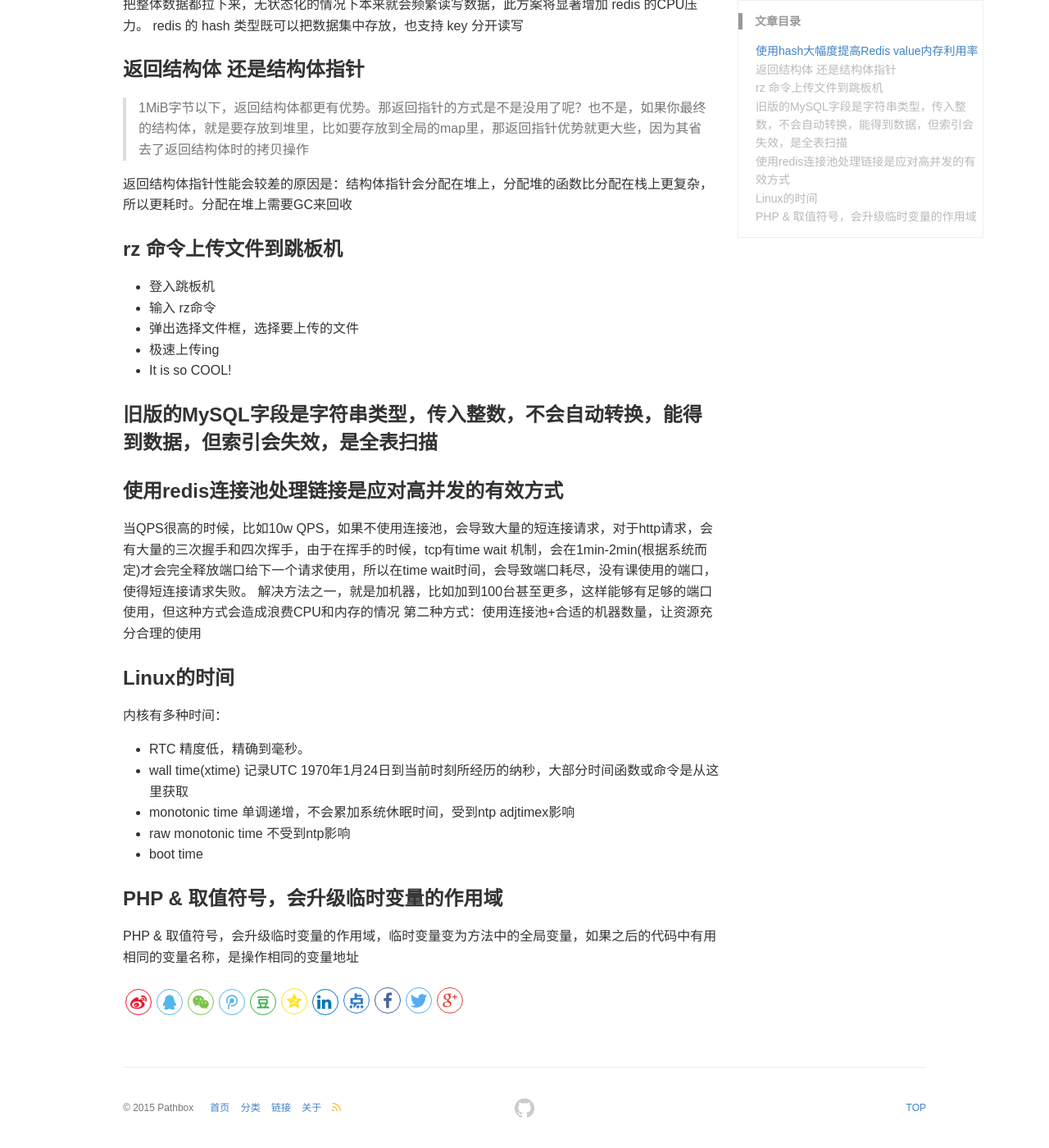
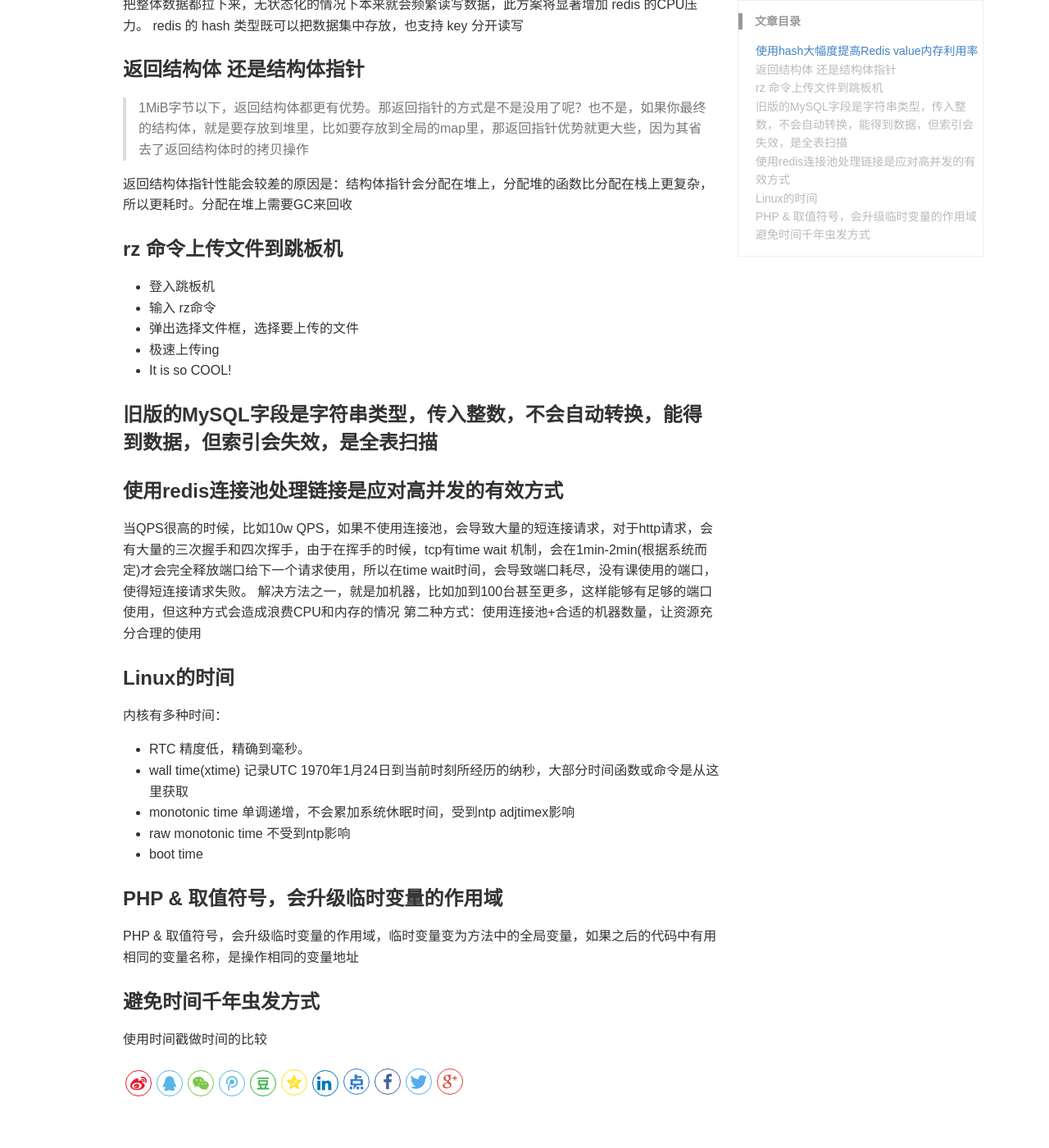
Before and after one commit to pathbox/pathbox.github.io, a Jekyll site: the page built from _posts/2021-07-16-work-summary-in-Tencent-50.md, in a window 1280 px wide and 1400 px high, scrolled down 378 px. Shown: the whole window at 82% size. Built offline with Jekyll 4.4.1, drawn with Linux system fonts in a browser that asks for light colours.

Commit message:
避免时间千年虫发方式

```diff
--- a/_posts/2021-07-16-work-summary-in-Tencent-50.md
+++ b/_posts/2021-07-16-work-summary-in-Tencent-50.md
@@ -47,3 +47,6 @@ redis 的 hash 类型既可以把数据集中存放，也支持 key 分开读写
 
 ### PHP & 取值符号，会升级临时变量的作用域
 PHP & 取值符号，会升级临时变量的作用域，临时变量变为方法中的全局变量，如果之后的代码中有用相同的变量名称，是操作相同的变量地址
+
+### 避免时间千年虫发方式
+使用时间戳做时间的比较
```
